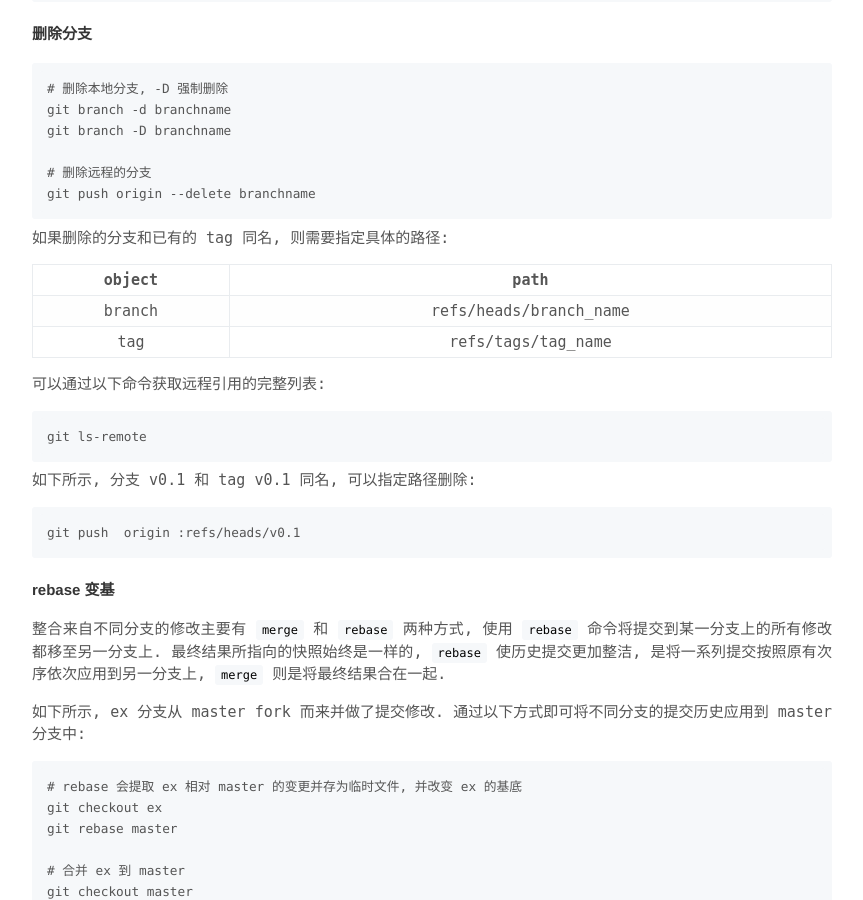
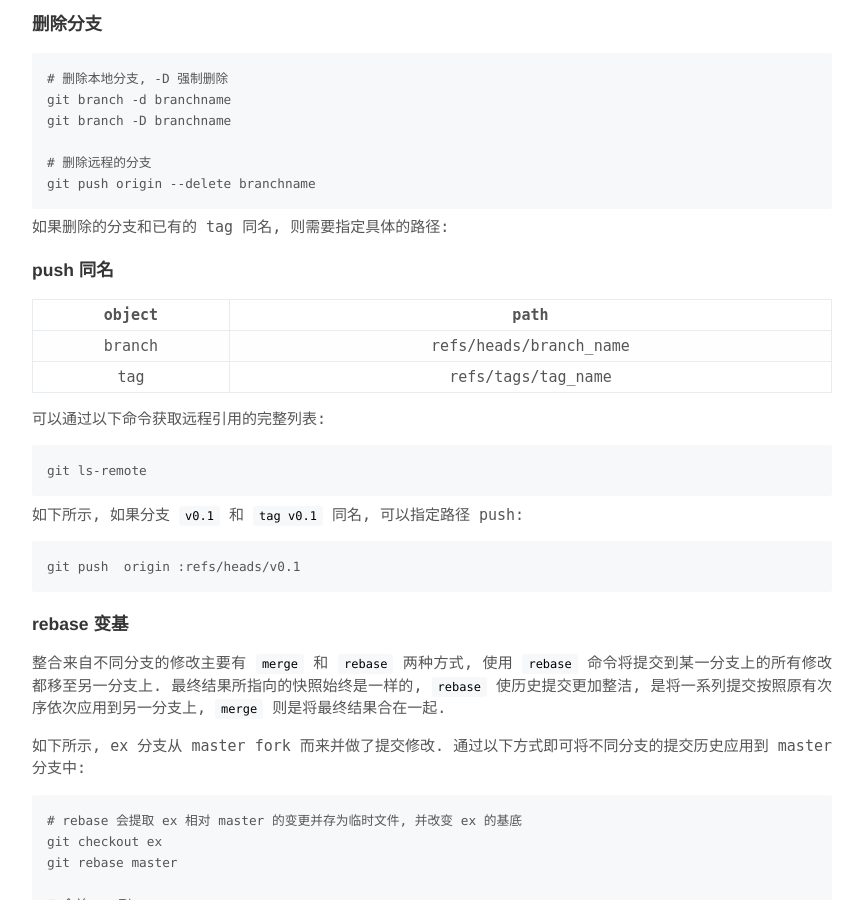
Before and after one commit to arstercz/arstercz.github.io, a Jekyll site: the page built from _posts/2020-06-08-git-note.md, in a window 1280 px wide and 900 px high, scrolled down 3341 px. Shown: the whole window, without its empty margins (208-1071 px from the left). Built offline with Jekyll 4.4.1, drawn with Linux system fonts in a browser that asks for light colours; comment, search, counter and statistics services are not loaded.

Commit message:
change note header and add push note

````diff
--- a/_posts/2020-06-08-git-note.md
+++ b/_posts/2020-06-08-git-note.md
@@ -5,20 +5,20 @@
 comments: false
 ---
 
-#### git 技巧
+### git 技巧
 
 [git-tips](https://github.com/521xueweihan/git-tips)
 
-#### git 开发流程
+### git 开发流程
 
 [git-flow](https://github.com/nvie/gitflow)
 [github-flow](https://guides.github.com/introduction/flow/)
 
-#### 忽略文件
+### 忽略文件
 
 仓库下的 `.gitignore` 支持正则匹配, 在提交时忽略指定的文件.
 
-#### 基本使用
+### 基本使用
 ```
 git status [-s/--short]
 
@@ -39,7 +39,7 @@
 git checkout -- file
 ```
 
-#### 打包
+### 打包
 
 将分支 branchA 打包:
 ```
@@ -47,22 +47,22 @@
 git archive --format tar.gz --prefix project/ --output /tmp/project-v0.1.tar.gz branchA # 解压后所有文件解压到指定目录的 project 子目录;
 ```
 
-#### HEAD
+### HEAD
 
 git 中 `HEAD` 表示特殊的指针, 指向当前所在的本地分支.
 
-#### 默认分支
+### 默认分支
 
 通过 `git clone` 获取的分支默认命名为 `origin/master`, `origin` 表示远程分支的名字, `master` 为远程分支的指针, git 会创建一个与 origin 的 master 分支指向同一个地方的本地分支. 通过 `git clone -o other` 获取远程仓库的时候, 默认的远程分支名字则为 `other/master`.
 
-#### 提交
+### 提交
 
 可以将最新的修改追加到最近一次的提交中, 也可以修改最近一次的提交注释:
 ```
 git commit --amend
 ```
 
-#### 取消 git add <file>
+### 取消 git add <file>
 
 如果想取消刚刚加进暂存区域的文件, 可以使用以下命令将其重新放入未暂存的区域:
 ```
@@ -74,7 +74,7 @@
 git reset
 ```
 
-#### 推送分支
+### 推送分支
 
 推送本地的 serverfix 分支到远程 origin 的 serverfix 分支:
 ```
@@ -85,11 +85,11 @@
 ```
 git push origin serverfix:newfix
 ```
-#### 分支切换
+### 分支切换
 
 切换时, 工作目录中的文件会被改变. 如果切到较旧的分支, 工作目录会恢复到该分支最后一次提交时的状态. 如果当前分支存在修改的文件而没有暂存或提交, git 将禁止切换分支.
 
-#### 跟踪分支
+### 跟踪分支
 
 跟踪分支是与远程分支有直接关系的本地分支. 如果在一个跟踪分支上输入 `git pull`, git 能自动地识别去哪个服务器上抓取, 合并到哪个分支. 在 clone 一个仓库时, 通常会自动地创建一个跟踪 `origin/master` 的 `master` 分支. 使用以下命令创建跟踪分支:
 ```
@@ -101,7 +101,7 @@
 git branch -u origin/serverfix
 ```
 
-#### 合并
+### 合并
 
 切换并合并指定的 commit:
 ```
@@ -127,7 +127,7 @@
 ⑦ git rebase --continue
 ```
 
-#### 分支回退
+### 分支回退
 
 回退当前分支:
 ```
@@ -138,14 +138,14 @@
 git reset --soft 9e5e6a4...  # 可能所有分支都会回退到此提交处
 ```
 
-#### 拉取分支数据
+### 拉取分支数据
 
 ```
 git fetch  # 仅抓取本地没有的数据, 让开发者自己合并, 不会修改工作目录的内容;
 git pull   # 相当于 git fetch + git merge, 会查找当前分支所跟踪的远程分支, 拉取后合并到本地分支;
 ```
 
-#### 删除分支
+### 删除分支
 
 ```
 # 删除本地分支, -D 强制删除
@@ -158,6 +158,8 @@
 
 如果删除的分支和已有的 tag 同名, 则需要指定具体的路径:
 
+### push 同名
+
 | object | path |
 | :-: | :-: |
 | branch | refs/heads/branch_name |
@@ -168,13 +170,13 @@
 git ls-remote
 ```
 
-如下所示, 分支 v0.1 和 tag v0.1 同名, 可以指定路径删除:
+如下所示, 如果分支 `v0.1` 和 `tag v0.1` 同名, 可以指定路径 push:
 
 ```
 git push  origin :refs/heads/v0.1
 ```
 
-#### rebase 变基
+### rebase 变基
 
 整合来自不同分支的修改主要有 `merge` 和 `rebase` 两种方式, 使用 `rebase` 命令将提交到某一分支上的所有修改都移至另一分支上. 最终结果所指向的快照始终是一样的, `rebase` 使历史提交更加整洁, 是将一系列提交按照原有次序依次应用到另一分支上, `merge` 则是将最终结果合在一起.
 
````
